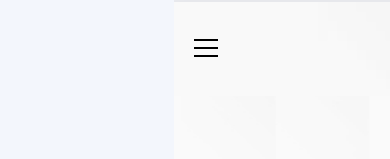
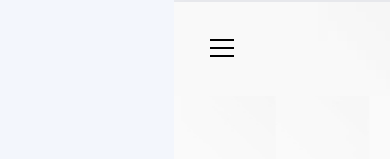
Before and after one commit to HassanAlabdulal/Hasady, a Next.js app: page / in a window 390 px wide. Shown: the top 159 px of the page. Built offline with nearby package versions, Linux system fonts and the light colour scheme.

Commit message:
enhance: adjust nav padding for small screens

```diff
--- a/components/nav.tsx
+++ b/components/nav.tsx
@@ -32,7 +32,7 @@ export default function Nav() {
       style={{ backgroundImage: "url('/assets/navBackground.png')" }}
     >
       <nav
-        className=" max-w-[80rem] w-full mx-auto md:px-10 px-5 sm:flex sm:items-center sm:justify-between"
+        className=" max-w-[80rem] w-full mx-auto md:px-10 px-9 sm:flex sm:items-center sm:justify-between"
         aria-label="Global"
       >
         <div className="flex items-center justify-between">
```
